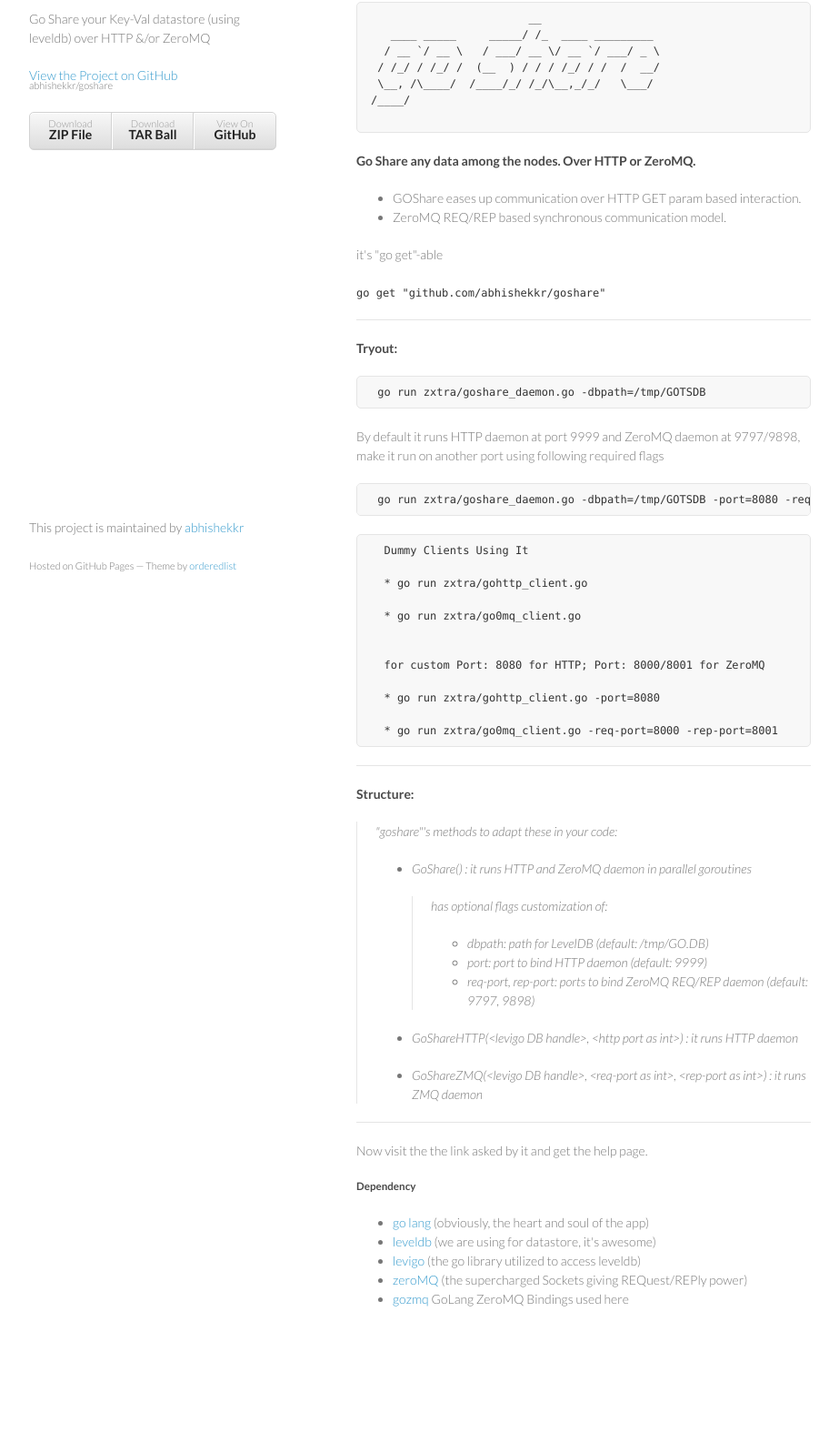
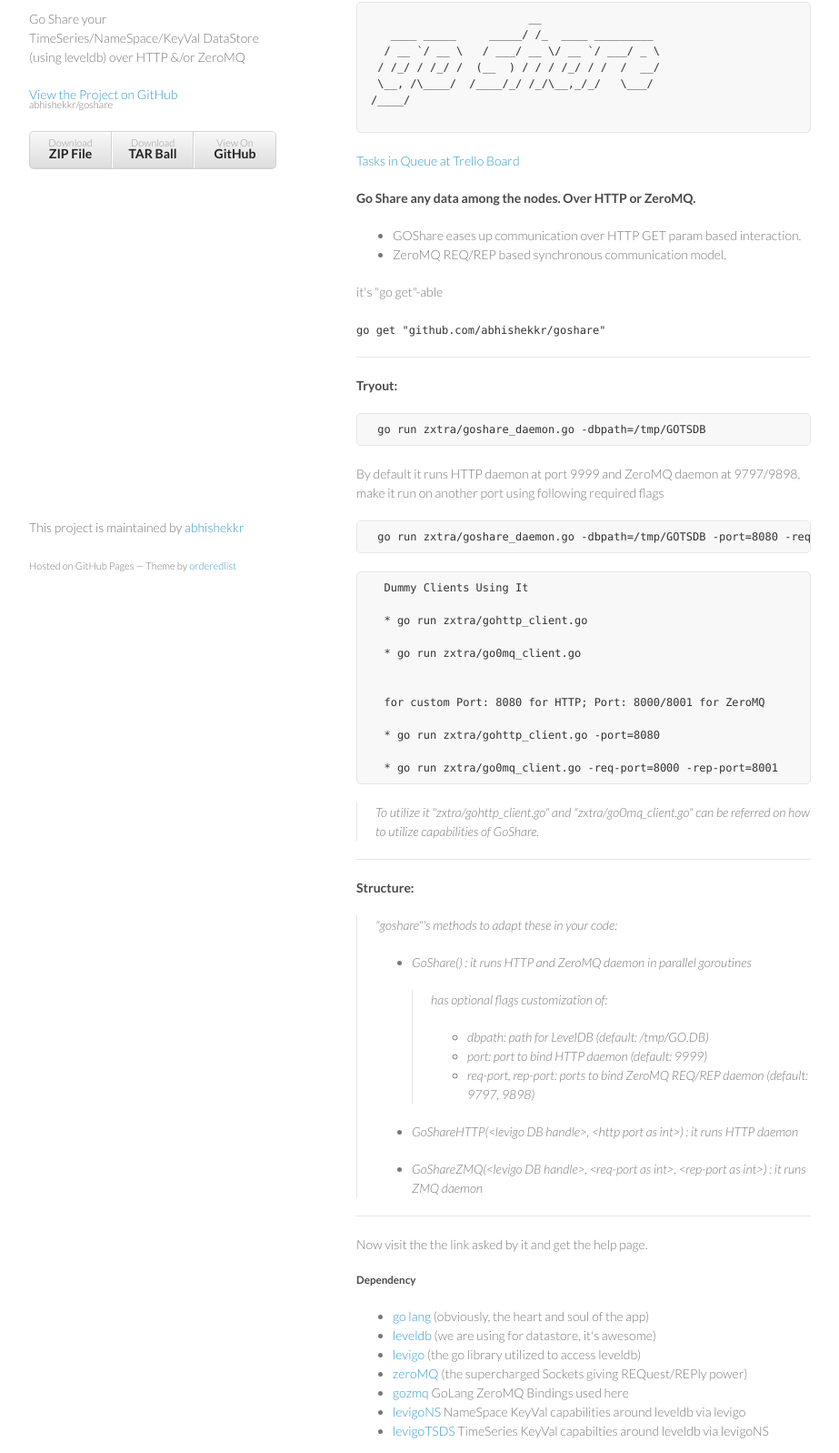
Before and after one commit to abhishekkr/goshare, a plain HTML site: page index.html in a window 1280 px wide. Shown: the part 99-1696 px from the top of the page at 91% size, without its empty margins (178-1101 px from the left). Before the commit the page ends 1607 px from the top, so only its background shows below. Drawn offline with Linux system fonts and the light colour scheme.

Commit message:
Create gh-pages branch via GitHub

```diff
--- a/index.html
+++ b/index.html
@@ -16,7 +16,7 @@
     <div class="wrapper">
       <header>
         <h1>GoShare</h1>
-        <p>Go Share your Key-Val datastore (using leveldb) over HTTP &amp;/or ZeroMQ</p>
+        <p>Go Share your TimeSeries/NameSpace/KeyVal DataStore (using leveldb) over HTTP &amp;/or ZeroMQ</p>
 
         <p class="view"><a href="https://github.com/abhishekkr/goshare">View the Project on GitHub <small>abhishekkr/goshare</small></a></p>
 
@@ -39,6 +39,8 @@
 /____/
 
 </code></pre>
+
+<p><a href="https://trello.com/b/ZjDMRGQN/goshare">Tasks in Queue at Trello Board</a></p>
 
 <h4>
 <a name="go-share-any-data-among-the-nodes-over-http-or-zeromq" class="anchor" href="#go-share-any-data-among-the-nodes-over-http-or-zeromq"><span class="octicon octicon-link"></span></a>Go Share any data among the nodes. Over HTTP or ZeroMQ.</h4>
@@ -75,6 +77,10 @@ make it run on another port using following required flags</p>
 
   * go run zxtra/go0mq_client.go -req-port=8000 -rep-port=8001
 </code></pre>
+
+<blockquote>
+<p>To utilize it "zxtra/gohttp_client.go" and "zxtra/go0mq_client.go" can be referred on how to utilize capabilities of GoShare.</p>
+</blockquote>
 
 <hr><h4>
 <a name="structure" class="anchor" href="#structure"><span class="octicon octicon-link"></span></a>Structure:</h4>
@@ -117,7 +123,11 @@ make it run on another port using following required flags</p>
 <a href="http://zeromq.org/">zeroMQ</a> (the supercharged Sockets giving REQuest/REPly power)</li>
 <li>
 <a href="https://github.com/alecthomas/gozmq">gozmq</a> GoLang ZeroMQ Bindings used here</li>
-</ul>
+<li>
+<a href="https://github.com/abhishekkr/levigoNS">levigoNS</a> NameSpace KeyVal capabilities around leveldb via levigo</li>
+<li>
+<a href="https://github.com/abhishekkr/levigoTSDS">levigoTSDS</a> TimeSeries KeyVal capabilties around leveldb via levigoNS</li>
+</ul><p><a href="http://www.babygopher.org"><img src="https://raw2.github.com/drnic/babygopher-site/gh-pages/images/babygopher-badge.png" alt="baby-gopher"></a></p>
       </section>
       <footer>
         <p>This project is maintained by <a href="https://github.com/abhishekkr">abhishekkr</a></p>
```
Also changed, not shown: params.json (+1 -1 lines).
